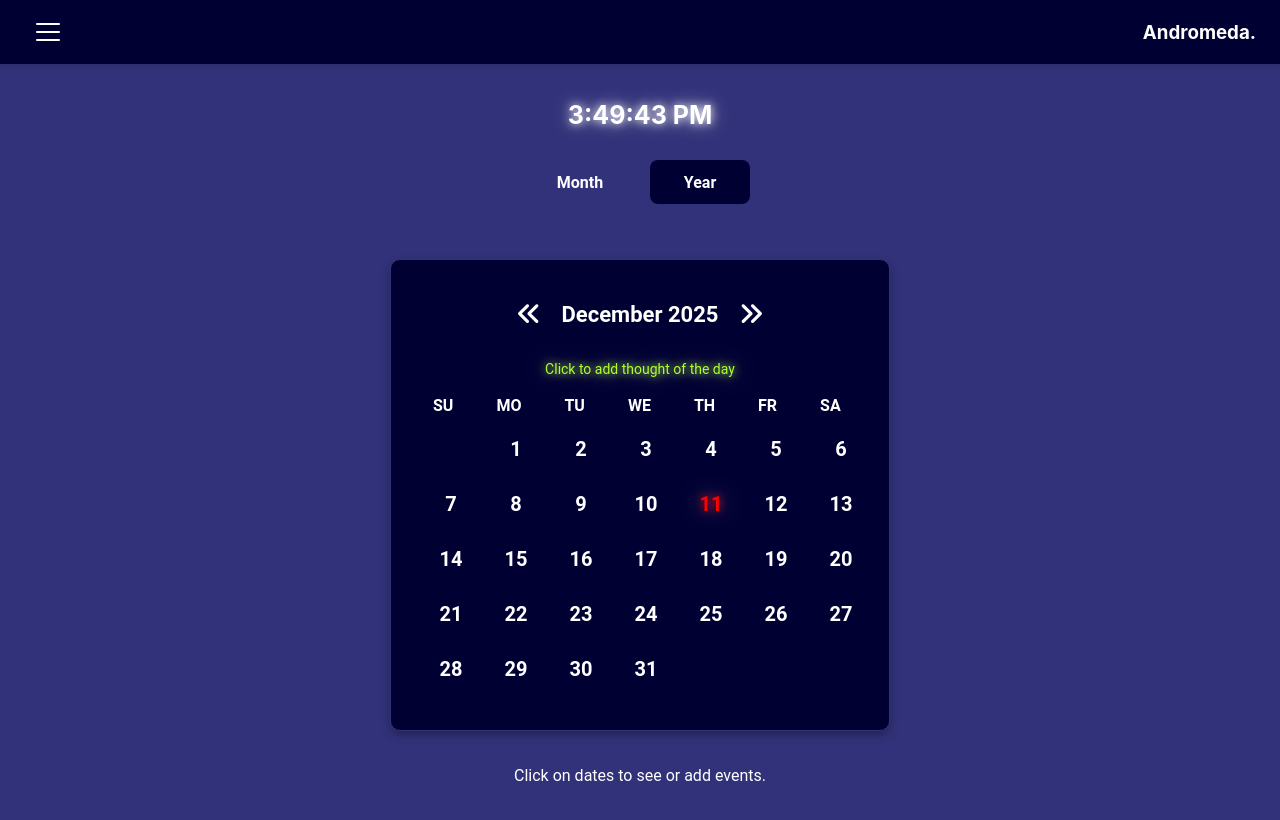
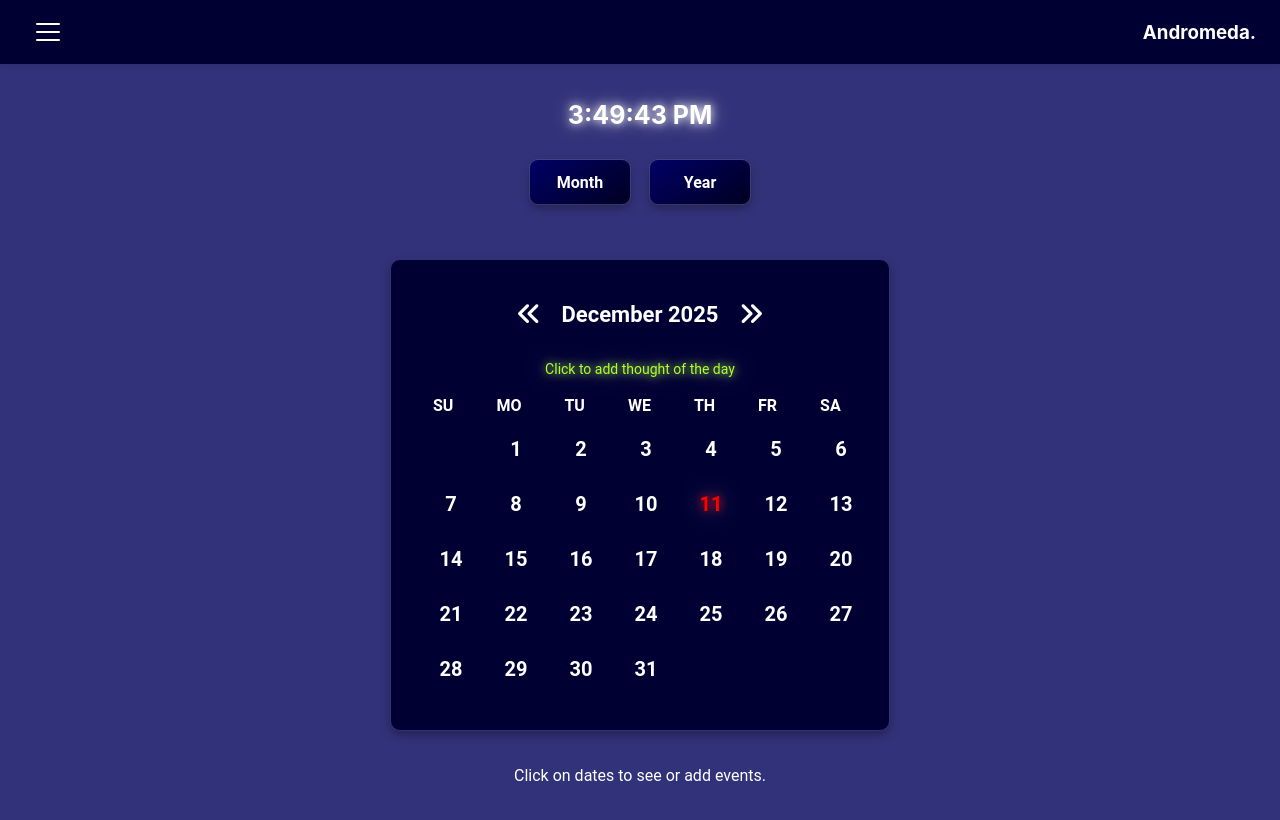
Before and after one commit to abk2191/organiser, a React (Vite) app: page /organiser/calendar in a window 1280 px wide. Shown: the top 820 px of the page. Built offline with nearby package versions, Linux system fonts and the light colour scheme.

Commit message:
Added new features

```diff
--- a/src/Calendar.jsx
+++ b/src/Calendar.jsx
@@ -1644,6 +1644,21 @@ function Calendar() {
     alert("Event deleted successfully!");
   }
 
+  function animateButtonClick(event) {
+    const button = event.currentTarget;
+
+    // Add animating class
+    button.classList.add("animating");
+
+    // Remove class after animation completes
+    setTimeout(() => {
+      button.classList.remove("animating");
+    }, 300);
+
+    // You can also add a sound effect if you want
+    // playClickSound();
+  }
+
   // Usage - using currentMonth and currentYear state
   const monthDates = getMonthDatesByWeekday(currentMonth, currentYear);
   const wks = getWeeks();
@@ -1677,13 +1692,15 @@ function Calendar() {
         className="toggle-buttons-container"
       >
         <button
-          onClick={() => {
+          className="month-year-nav-btn"
+          onClick={(e) => {
+            animateButtonClick(e);
             setCurrentView("month");
             console.log("Switching to Month View");
           }}
           style={{
             padding: "12px 24px",
-            backgroundColor: currentView === "month" ? "#32327a" : "#000033",
+            backgroundColor: "#000033",
             color: "white",
             border: "none",
             borderRadius: "8px",
@@ -1698,13 +1715,15 @@ function Calendar() {
         </button>
 
         <button
-          onClick={() => {
+          className="month-year-nav-btn"
+          onClick={(e) => {
+            animateButtonClick(e);
             setCurrentView("year");
             console.log("Switching to Year View");
           }}
           style={{
             padding: "12px 24px",
-            backgroundColor: currentView === "year" ? "#32327a" : "#000033",
+            backgroundColor: "#000033",
             color: "white",
             border: "none",
             borderRadius: "8px",
--- a/src/index.css
+++ b/src/index.css
@@ -1727,6 +1727,113 @@ html.dark-theme {
   min-height: 100vh; /* Added to ensure it takes full height */
 }
 
+.month-year-nav-btn {
+  /* Base styling */
+  background: linear-gradient(145deg, #000066, #000022);
+  color: white;
+  border: none;
+  border-radius: 10px;
+  padding: 12px 20px;
+  font-size: 16px;
+  font-weight: bold;
+  cursor: pointer;
+  position: relative;
+  overflow: hidden;
+  transition: all 0.2s ease;
+  box-shadow: 0 4px 8px rgba(0, 0, 0, 0.3), 0 0 0 1px rgba(255, 255, 255, 0.1);
+
+  /* Ripple effect container */
+  isolation: isolate;
+}
+
+/* Hover effect */
+.month-year-nav-btn:hover {
+  background: linear-gradient(145deg, #000088, #000033);
+  transform: translateY(-2px);
+  box-shadow: 0 6px 12px rgba(0, 0, 0, 0.4), 0 0 0 2px rgba(255, 255, 255, 0.2);
+}
+
+/* Active/Click animation */
+.month-year-nav-btn:active {
+  transform: translateY(1px) scale(0.98);
+  background: linear-gradient(145deg, #000044, #000011);
+  box-shadow: 0 2px 4px rgba(0, 0, 0, 0.2), inset 0 2px 4px rgba(0, 0, 0, 0.3);
+  transition: transform 0.05s ease, box-shadow 0.05s ease;
+}
+
+/* Ripple effect */
+.month-year-nav-btn::after {
+  content: "";
+  position: absolute;
+  top: 50%;
+  left: 50%;
+  width: 0;
+  height: 0;
+  border-radius: 50%;
+  background: rgba(255, 255, 255, 0.3);
+  transform: translate(-50%, -50%);
+  transition: width 0.4s, height 0.4s;
+  z-index: -1;
+}
+
+.month-year-nav-btn:active::after {
+  width: 300px;
+  height: 300px;
+  transition: width 0s, height 0s;
+}
+
+/* Press bounce animation */
+@keyframes buttonPress {
+  0% {
+    transform: scale(1);
+  }
+  50% {
+    transform: scale(0.95);
+  }
+  100% {
+    transform: scale(1);
+  }
+}
+
+/* Apply animation on click */
+.month-year-nav-btn.animating {
+  animation: buttonPress 0.3s ease;
+}
+
+/* Add pulsing glow for selected state */
+.month-year-nav-btn.selected {
+  background: linear-gradient(145deg, #32327a, #1a1a5a);
+  box-shadow: 0 0 15px rgba(50, 50, 122, 0.5), 0 4px 8px rgba(0, 0, 0, 0.3);
+}
+
+/* Disabled state */
+.month-year-nav-btn:disabled {
+  opacity: 0.5;
+  cursor: not-allowed;
+  transform: none;
+  box-shadow: none;
+}
+
+.month-year-nav-btn:disabled:hover {
+  background: linear-gradient(145deg, #000066, #000022);
+  transform: none;
+  box-shadow: none;
+}
+
+/* Icon inside button */
+.month-year-nav-btn i {
+  margin: 0 5px;
+  transition: transform 0.2s ease;
+}
+
+.month-year-nav-btn:hover i {
+  transform: scale(1.1);
+}
+
+.month-year-nav-btn:active i {
+  transform: scale(0.95);
+}
+
 /* ===== RESPONSIVE DESIGN ===== */
 @media (max-width: 768px) {
   .event-desc,
```
